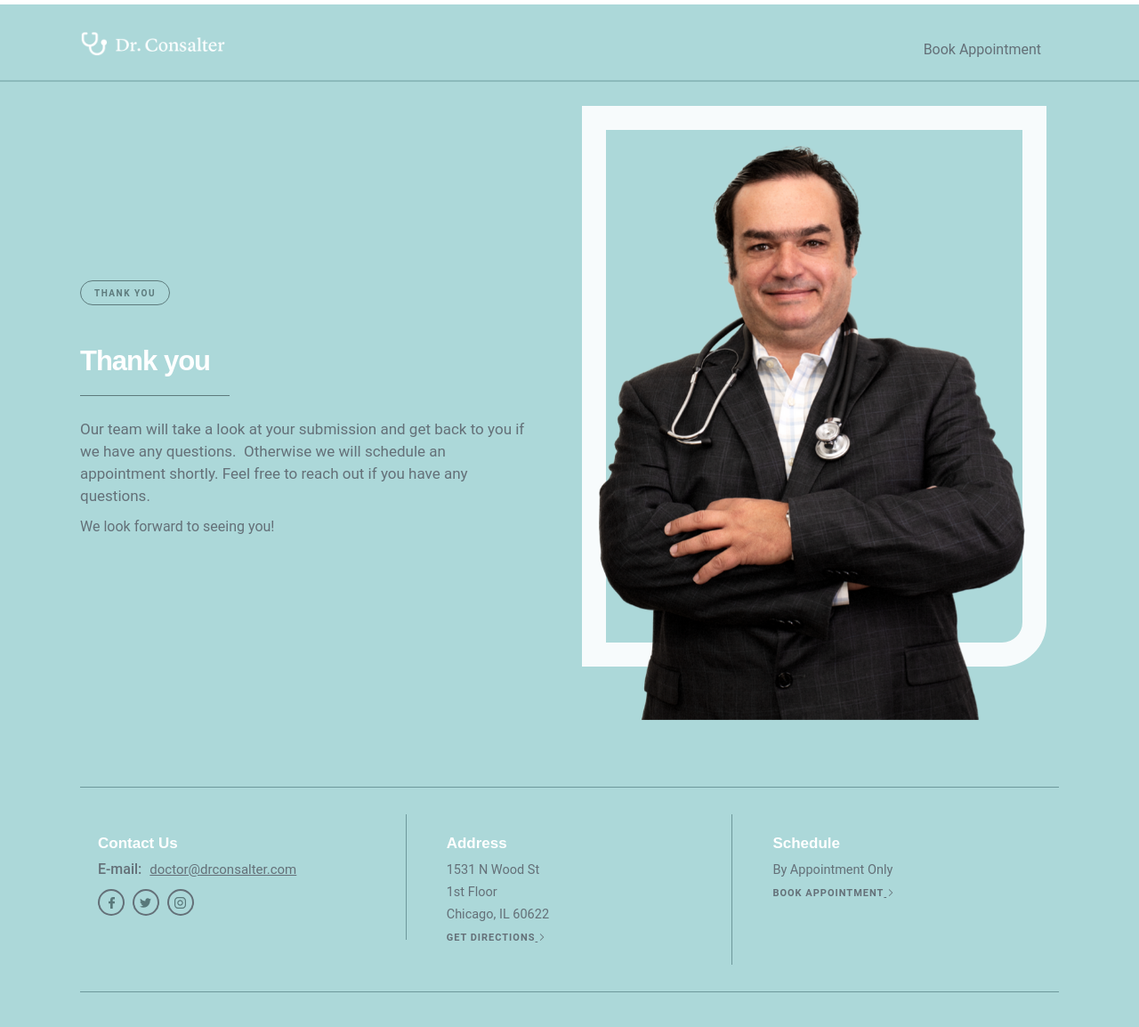
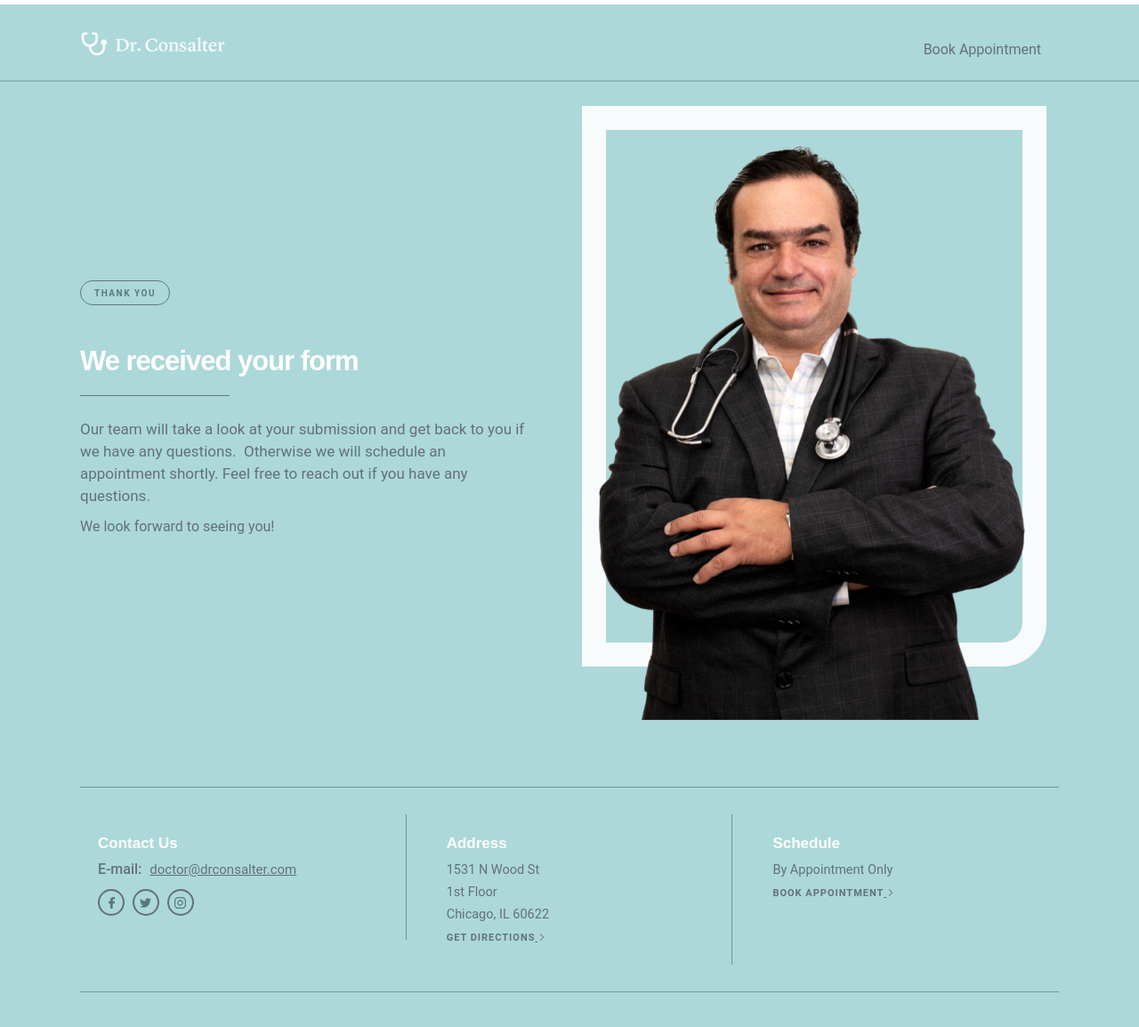
Before and after one commit to DarkoArnautov/drc2, a Jekyll site: the page built from thanks.md, in a window 1280 px wide and 1195 px high. Shown: the top 1154 px of the window at 89% size. Built offline with Jekyll 4.4.1, drawn with Linux system fonts in a browser that asks for light colours.

Commit message:
Update thanks.md

```diff
--- a/thanks.md
+++ b/thanks.md
@@ -3,7 +3,7 @@ layout: default
 permalink: /thanks
 thanks:
     label: Thank you
-    header: Thank you
+    header: We received your form
     subheader: |
         Our team will take a look at your submission and get back to you if we have any questions.
         Otherwise we will schedule an appointment shortly. Feel free to reach out if you have any questions.
```
